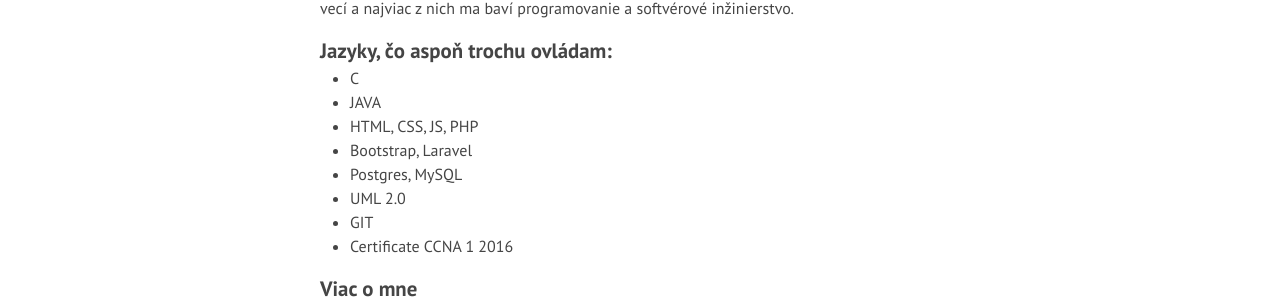
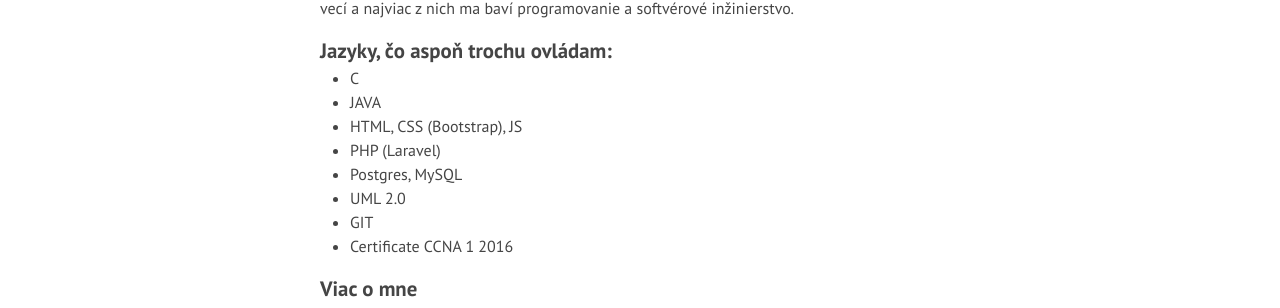
Before and after one commit to MimoStask/MimoStask.github.io, a Jekyll site: the page built from about.md, in a window 1280 px wide. Shown: the part 784-1092 px from the top of the page. Built offline with Jekyll 4.4.1, drawn with Linux system fonts in a browser that asks for light colours.

```diff
--- a/about.md
+++ b/about.md
@@ -14,8 +14,8 @@ permalink: /about/
 
 * C
 * JAVA
-* HTML, CSS, JS, PHP
-* Bootstrap, Laravel
+* HTML, CSS (Bootstrap), JS
+* PHP (Laravel)
 * Postgres, MySQL
 * UML 2.0
 * GIT
```
